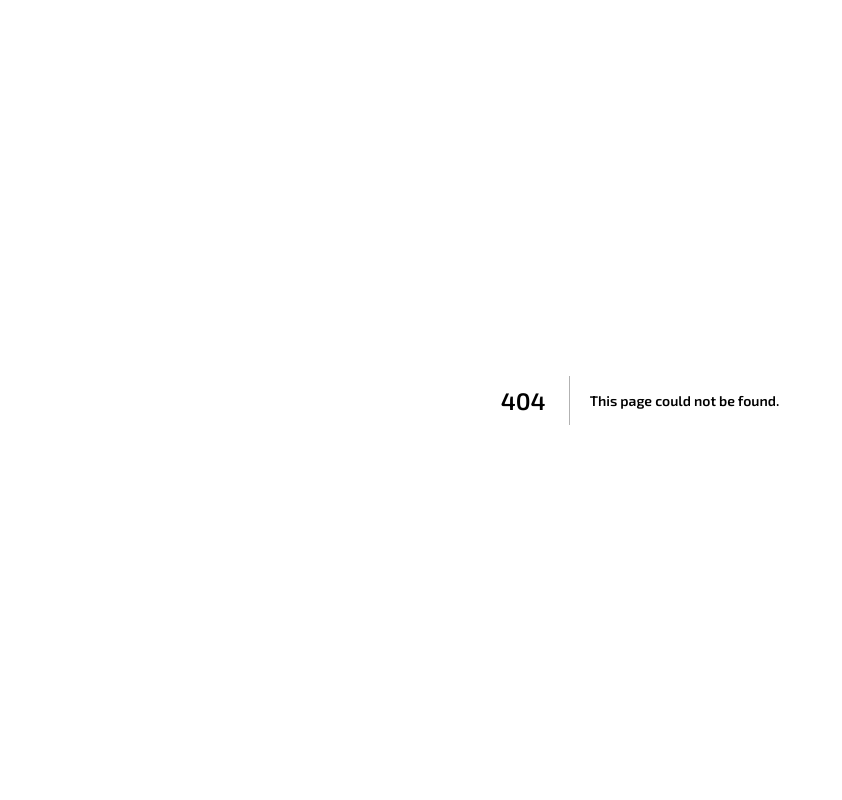
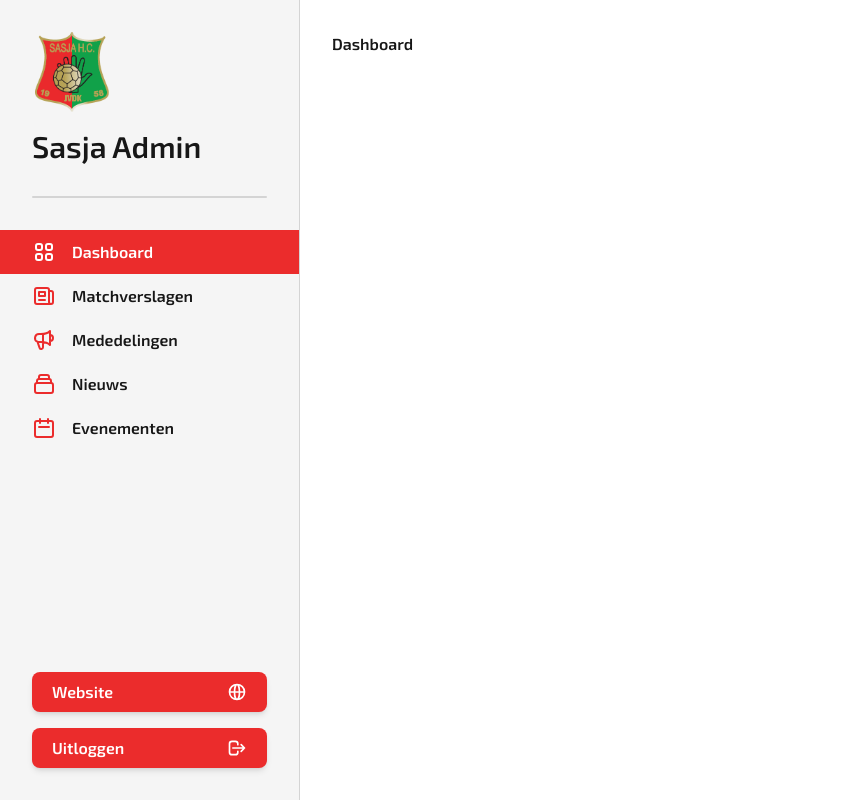
Before and after one commit to briannice/sasja, a Next.js app: page /admin/dashboard in a window 1280 px wide. Before the commit this address had no page. Shown: the whole page, without its empty margins (0-842 px from the left). Built offline with nearby package versions, Linux system fonts and the light colour scheme; no server answers; sample sign-in values are in the browser's storage.

Commit message:
admin layout

```diff
--- a/src/components/input/InputDate.tsx
+++ b/src/components/input/InputDate.tsx
@@ -1,7 +1,7 @@
 import InputWrapper from '@components/input/InputWrapper'
+import { dateToString } from '@utils/date'
 import { Timestamp } from 'firebase/firestore'
 import React, { ChangeEventHandler } from 'react'
-import { dateToString } from 'src/utils/date'
 
 type Props = {
   name: string
--- a/src/components/input/InputDateTime.tsx
+++ b/src/components/input/InputDateTime.tsx
@@ -1,7 +1,7 @@
 import InputWrapper from '@components/input/InputWrapper'
+import { dateToString } from '@utils/date'
 import { Timestamp } from 'firebase/firestore'
 import React, { ChangeEventHandler } from 'react'
-import { dateToString } from 'src/utils/date'
 
 type Props = {
   name: string
--- /dev/null
+++ b/src/data/adminLinks.ts
@@ -0,0 +1,35 @@
+import {
+  CalendarIcon,
+  CollectionIcon,
+  NewspaperIcon,
+  SpeakerphoneIcon,
+  ViewGridIcon,
+} from '@heroicons/react/outline'
+
+export const adminLinks = [
+  {
+    name: 'Dashboard',
+    href: '/admin/dashboard',
+    icon: ViewGridIcon,
+  },
+  {
+    name: 'Matchverslagen',
+    href: '/admin/matchverslagen',
+    icon: NewspaperIcon,
+  },
+  {
+    name: 'Mededelingen',
+    href: '/admin/mededelingen',
+    icon: SpeakerphoneIcon,
+  },
+  {
+    name: 'Nieuws',
+    href: '/admin/nieuws',
+    icon: CollectionIcon,
+  },
+  {
+    name: 'Evenementen',
+    href: '/admin/evenementen',
+    icon: CalendarIcon,
+  },
+]
--- /dev/null
+++ b/src/layouts/AdminLayout.tsx
@@ -0,0 +1,91 @@
+import Link from '@components/Link'
+import Loading from '@components/Loading'
+import { adminLinks } from '@data/adminLinks'
+import { GlobeAltIcon, LogoutIcon } from '@heroicons/react/outline'
+import { auth } from '@services/firebase'
+import clsx from 'clsx'
+import { onAuthStateChanged, signOut } from 'firebase/auth'
+import Image from 'next/image'
+import { useRouter } from 'next/router'
+import React, { ReactNode } from 'react'
+import { useEffect } from 'react'
+import { useState } from 'react'
+import { MouseEventHandler } from 'react'
+
+type Props = {
+  children: ReactNode
+}
+
+export default function AdminLayout({ children }: Props) {
+  const [isLoading, setIsLoading] = useState(true)
+
+  const router = useRouter()
+
+  useEffect(() => {
+    onAuthStateChanged(auth, (user) => {
+      if (user) {
+        setIsLoading(false)
+      } else {
+        router.replace('/admin/login')
+      }
+    })
+  }, [router])
+
+  const logOutHandler: MouseEventHandler<HTMLButtonElement> = (e) => {
+    e.preventDefault()
+    signOut(auth)
+  }
+
+  if (isLoading) return <Loading />
+
+  return (
+    <div className="grid h-screen grid-cols-[300px_1fr]">
+      <aside className="flex flex-col border-r border-medium bg-light py-8">
+        <div className="px-8">
+          <figure className="relative aspect-square w-20">
+            <Image src="/logo.png" alt="logo sasja" layout="fill" objectFit="contain" />
+          </figure>
+          <p className="mt-4 font-exo text-3xl">Sasja Admin</p>
+          <span className="mt-8 block h-0.5 rounded-full bg-medium px-8" />
+        </div>
+        <ul className="mt-8">
+          {adminLinks.map((link) => {
+            const isSelected = router.asPath.startsWith(link.href)
+            return (
+              <li key={link.name} className="group">
+                <Link
+                  href={link.href}
+                  className={clsx(
+                    'flex items-center space-x-4 px-8 py-2.5',
+                    isSelected ? 'bg-primary' : 'group-hover:bg-medium'
+                  )}
+                >
+                  <link.icon
+                    className={clsx('h-6 w-6', isSelected ? 'text-white' : 'text-primary')}
+                  />
+                  <span className={clsx('font-exo', isSelected ? 'text-white' : 'text-black')}>
+                    {link.name}
+                  </span>
+                </Link>
+              </li>
+            )
+          })}
+        </ul>
+        <div className="mt-auto space-y-4 px-8">
+          <Link href="/" className="btn btn-primary btn-text-icon w-full justify-between">
+            <span>Website</span>
+            <GlobeAltIcon />
+          </Link>
+          <button
+            onClick={logOutHandler}
+            className="btn btn-primary btn-text-icon w-full justify-between"
+          >
+            <span>Uitloggen</span>
+            <LogoutIcon />
+          </button>
+        </div>
+      </aside>
+      <main className="relative p-8">{children}</main>
+    </div>
+  )
+}
--- a/src/pages/_app.tsx
+++ b/src/pages/_app.tsx
@@ -1,8 +1,25 @@
+import AdminLayout from '@layouts/AdminLayout'
+import { NextPage } from 'next'
 import { AppProps } from 'next/app'
 import React from 'react'
 
 import '@styles/main.css'
 
-export default function App({ Component, pageProps }: AppProps) {
+type NextPageWithLayout = NextPage & {
+  Layout?: string | undefined
+}
+
+type AppPropsWithLayout = AppProps & {
+  Component: NextPageWithLayout
+}
+
+export default function App({ Component, pageProps }: AppPropsWithLayout) {
+  if (Component.Layout === 'admin') {
+    return (
+      <AdminLayout>
+        <Component {...pageProps} />
+      </AdminLayout>
+    )
+  }
   return <Component {...pageProps} />
 }
--- /dev/null
+++ b/src/pages/admin/dashboard.tsx
@@ -0,0 +1,11 @@
+import React from 'react'
+
+export default function DashboardPage() {
+  return (
+    <>
+      <h1>Dashboard</h1>
+    </>
+  )
+}
+
+DashboardPage.Layout = 'admin'
--- a/src/pages/admin/login.tsx
+++ b/src/pages/admin/login.tsx
@@ -1,11 +1,11 @@
 import InputText from '@components/input/InputText'
 import Loading from '@components/Loading'
 import { LoginIcon } from '@heroicons/react/outline'
+import { auth } from '@services/firebase'
 import { AuthError, onAuthStateChanged, signInWithEmailAndPassword } from 'firebase/auth'
 import Image from 'next/image'
 import { useRouter } from 'next/router'
 import React, { FormEventHandler, useEffect, useState } from 'react'
-import { auth } from 'src/services/firebase'
 
 export default function LoginPage() {
   const [email, setEmail] = useState('')
@@ -18,7 +18,7 @@ export default function LoginPage() {
   useEffect(() => {
     onAuthStateChanged(auth, (user) => {
       if (user) {
-        router.replace('/admin/login')
+        router.replace('/admin/dashboard')
       } else {
         setIsLoading(false)
       }
@@ -63,7 +63,7 @@ export default function LoginPage() {
             name="Wachtwoord"
             value={password}
             onChange={setPassword}
-            className="mt-5"
+            className="mt-4"
           />
           <button
             type="submit"
--- a/tsconfig.json
+++ b/tsconfig.json
@@ -17,7 +17,11 @@
     "baseUrl": ".",
     "paths": {
       "@components/*": ["src/components/*"],
-      "@styles/*": ["src/styles/*"]
+      "@data/*": ["src/data/*"],
+      "@layouts/*": ["src/layouts/*"],
+      "@services/*": ["src/services/*"],
+      "@styles/*": ["src/styles/*"],
+      "@utils/*": ["src/utils/*"]
     }
   },
   "include": ["next-env.d.ts", "**/*.ts", "**/*.tsx"],
```
Also changed, not shown: public/logo.png (added).
